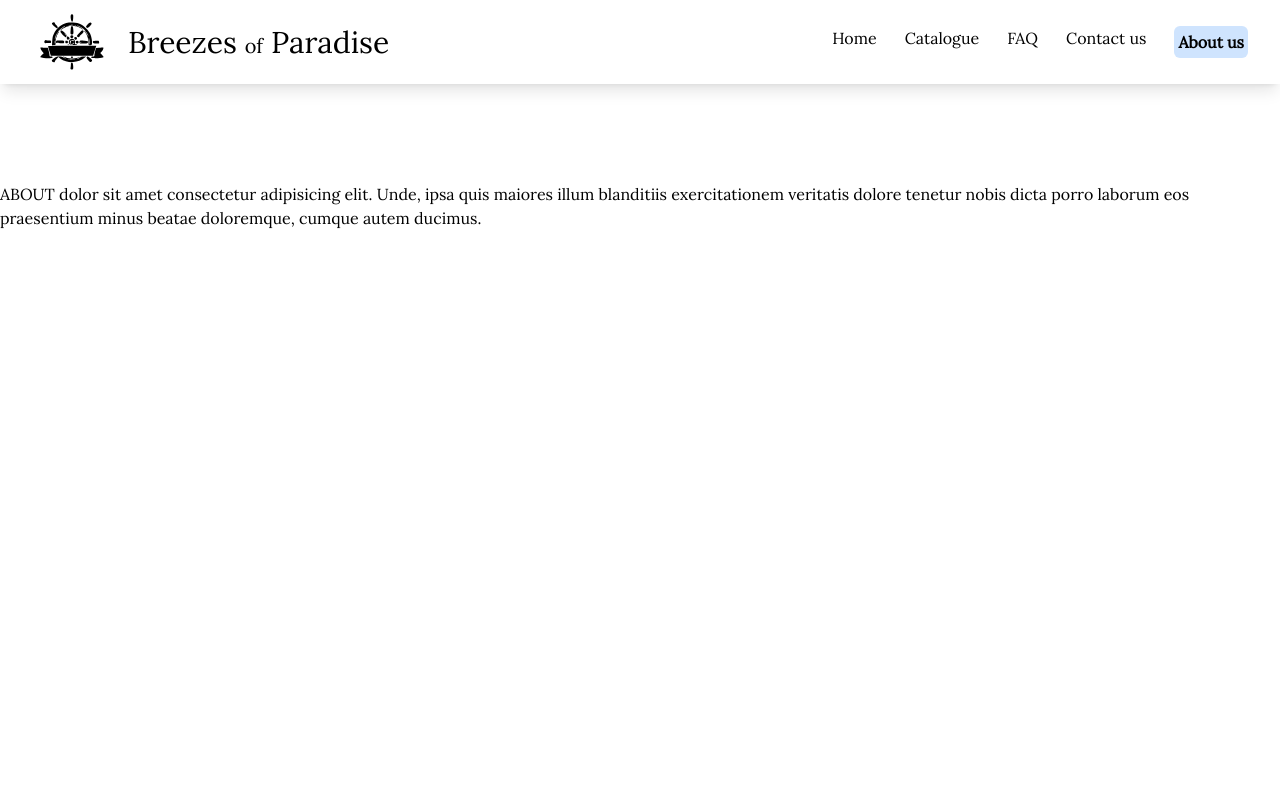
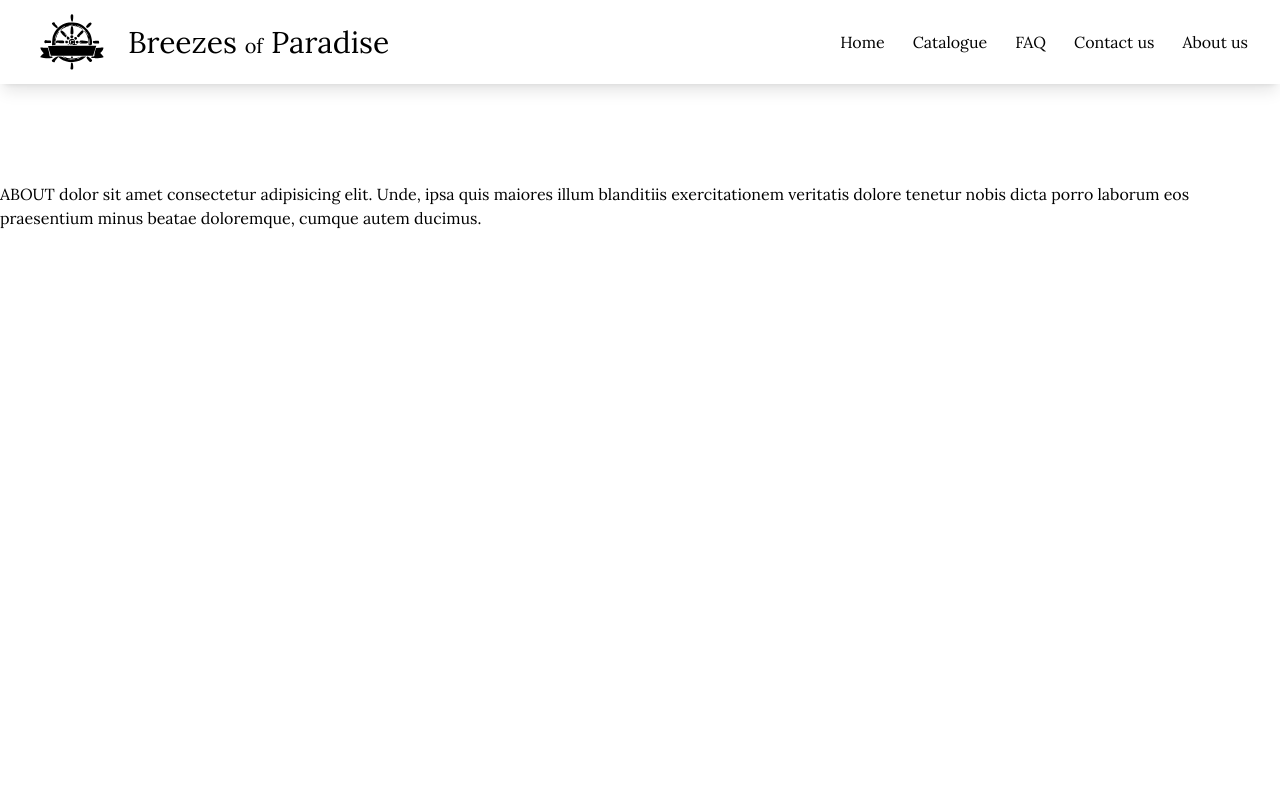
Before and after one commit to YAFcod3/Jetskis, a Next.js app: page /about in a window 1280 px wide. Shown: the top 800 px of the page. Built offline with nearby package versions, Linux system fonts and the light colour scheme.

Commit message:
sin active link

```diff
--- a/src/app/shared/common/Navbar.jsx
+++ b/src/app/shared/common/Navbar.jsx
@@ -5,10 +5,10 @@
 import MenuMobile from "./MenuMobile";
 import Image from "next/image";
 import { useRouter } from "next/navigation";
-import { usePathname } from "next/navigation";
+// import { usePathname } from "next/navigation";
 
 function Navbar({ type }) {
-  const pathname = usePathname();
+  // const pathname = usePathname();
   const router = useRouter();
 
   // const router= useRouter()
@@ -90,13 +90,13 @@
                 : "text-black "
             }`}
           >
-            {/* <Link
+            <Link
               href="/"
               className="overflow-hidden transition-transform transform hover:scale-110"
             >
               <NavbarItem label="Home" />
-            </Link> */}
-
+            </Link>
+{/*
             <Link
               className={`overflow-hidden transition-transform transform hover:scale-110 ${
                 pathname === "/"
@@ -106,16 +106,16 @@
               href="/"
             >
               <NavbarItem label="Home" />
-            </Link>
+            </Link> */}
 
-            {/* <Link
+            <Link
               href="/catalogue"
               className="overflow-hidden transition-transform transform hover:scale-110"
             >
               <NavbarItem label="Catalogue" />
-            </Link> */}
+            </Link>
 
-            <Link
+            {/* <Link
               className={`overflow-hidden transition-transform transform hover:scale-110 ${
                 pathname === "/catalogue"
                   ? "bg-blue-400 bg-opacity-30 font-semibold  p-1 rounded-md "
@@ -124,16 +124,16 @@
               href="/catalogue"
             >
               <NavbarItem label="Catalogue" />
-            </Link>
+            </Link> */}
 
-            {/* <Link
+            <Link
               href="/faq"
               className="overflow-hidden transition-transform transform hover:scale-110"
             >
               <NavbarItem label="FAQ" />
-            </Link> */}
+            </Link>
 
-            <Link
+            {/* <Link
               href="/faq"
               className={`overflow-hidden transition-transform transform hover:scale-110 ${
                 pathname === "/faq"
@@ -142,16 +142,16 @@
               }`}
             >
               <NavbarItem label="FAQ" />
-            </Link>
+            </Link> */}
 
-            {/* <Link
+            <Link
               href="/contact"
               className="overflow-hidden transition-transform transform hover:scale-110"
             >
               <NavbarItem label="Contact us" />
-            </Link> */}
+            </Link>
 
-            <Link
+            {/* <Link
               href="/contact"
               className={`overflow-hidden transition-transform transform hover:scale-110 ${
                 pathname === "/contact"
@@ -160,15 +160,15 @@
               }`}
             >
               <NavbarItem label="Contact us" />
-            </Link>
+            </Link> */}
 
-            {/* <Link
+            <Link
               href="/about"
               className="overflow-hidden transition-transform transform hover:scale-110"
             >
               <NavbarItem label="About us" />
-            </Link> */}
-            <Link
+            </Link>
+            {/* <Link
               href="/about"
               className={`link overflow-hidden transition-transform transform hover:scale-110 ${
                 pathname === "/about"
@@ -177,7 +177,7 @@
               }`}
             >
               <NavbarItem label="About us" />
-            </Link>
+            </Link> */}
           </div>
 
           <div className="sm:hidden">
--- a/src/app/shared/components/Loading.jsx
+++ b/src/app/shared/components/Loading.jsx
@@ -4,9 +4,9 @@
 function Loading() {
   return (
     <div className="relative" style={{ top: "86px" }}>
-      <div className="py-24 h-screen">
-        <span className="loader"></span>
-      </div>
+     <svg
+     className="animate-spin"
+     height="1792" viewBox="0 0 1792 1792" width="1792" xmlns="http://www.w3.org/2000/svg"><path d="M526 1394q0 53-37.5 90.5t-90.5 37.5q-52 0-90-38t-38-90q0-53 37.5-90.5t90.5-37.5 90.5 37.5 37.5 90.5zm498 206q0 53-37.5 90.5t-90.5 37.5-90.5-37.5-37.5-90.5 37.5-90.5 90.5-37.5 90.5 37.5 37.5 90.5zm-704-704q0 53-37.5 90.5t-90.5 37.5-90.5-37.5-37.5-90.5 37.5-90.5 90.5-37.5 90.5 37.5 37.5 90.5zm1202 498q0 52-38 90t-90 38q-53 0-90.5-37.5t-37.5-90.5 37.5-90.5 90.5-37.5 90.5 37.5 37.5 90.5zm-964-996q0 66-47 113t-113 47-113-47-47-113 47-113 113-47 113 47 47 113zm1170 498q0 53-37.5 90.5t-90.5 37.5-90.5-37.5-37.5-90.5 37.5-90.5 90.5-37.5 90.5 37.5 37.5 90.5zm-640-704q0 80-56 136t-136 56-136-56-56-136 56-136 136-56 136 56 56 136zm530 206q0 93-66 158.5t-158 65.5q-93 0-158.5-65.5t-65.5-158.5q0-92 65.5-158t158.5-66q92 0 158 66t66 158z"/></svg>
     </div>
   );
 }
```
